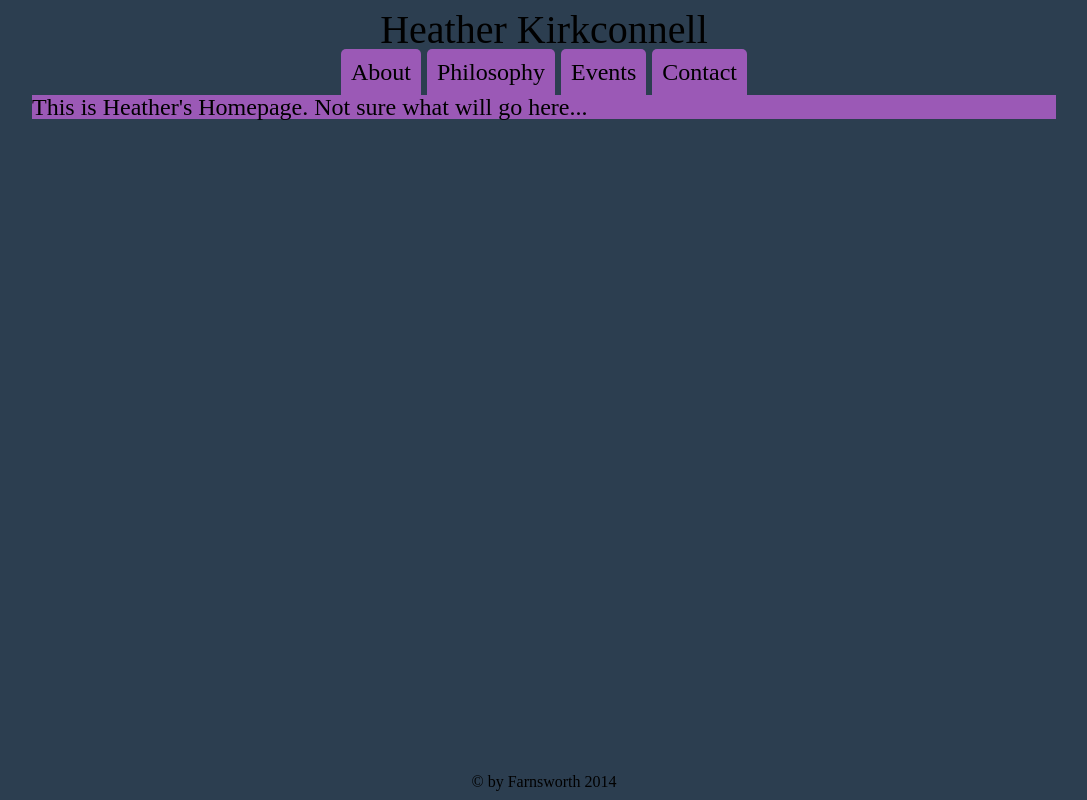
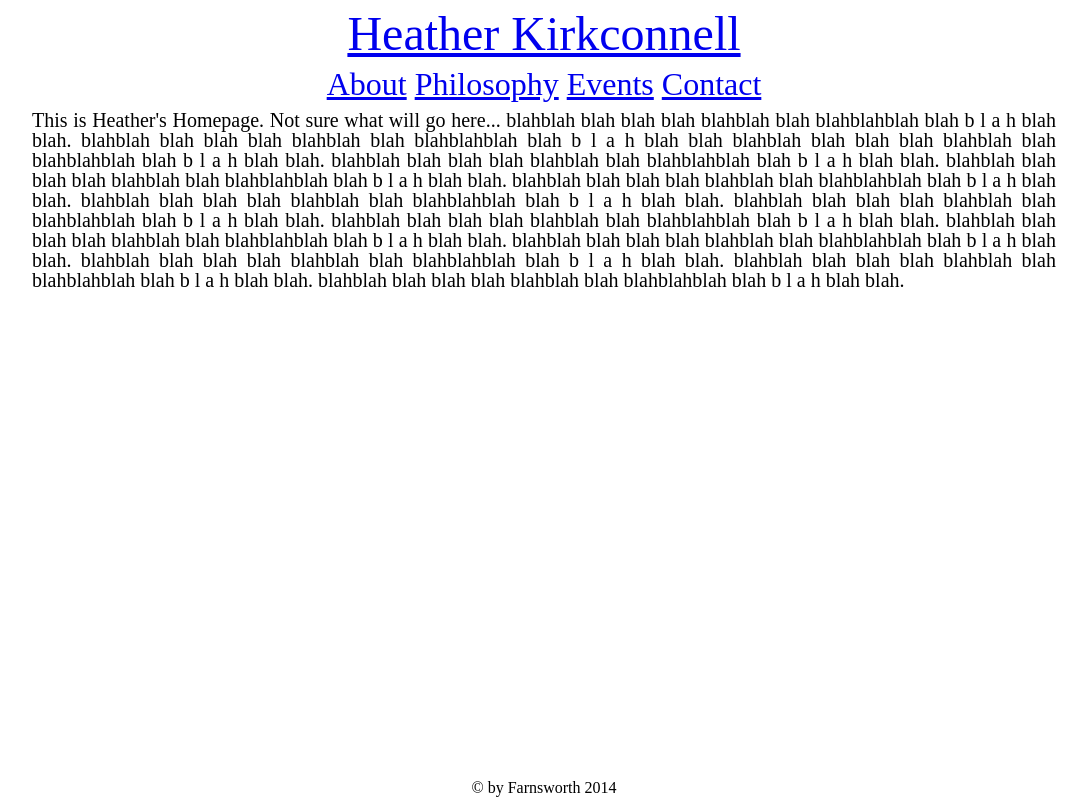
Before and after one commit to baroquebloke/heather-kirkconnell, a Flask app: page / in a window 1280 px wide. Shown: the whole page, without its empty margins (96-1183 px from the left). Run offline with Flask 2, Linux system fonts and the light colour scheme.

Commit message:
attempted refinements.
work in progress

```diff
--- a/static/style.css
+++ b/static/style.css
@@ -50,8 +50,8 @@ table {
 /* ################################################# */
 
 html, body {
-  height: 99%;
-  background-color: #2c3e50;
+  width: 100%;
+  height: 100%;
 }
 .wrap {
   min-height: 100%;
@@ -60,52 +60,43 @@ html, body {
 .wrap:after {
   content: "";
   display: block;
+  height: 20px;
 }
 header {
-  margin: 10px;
+  padding: 10px 0 0 0;
+  margin: 0 auto;
+  font-size: 3em;
   text-align: center;
   clear: both;
 }
-header h1 {
-  font-size: 2.5em;
-}
-header a {
-  text-decoration: none;
-  color: #000;
-}
-menu {
-  font-size: 1.5em;
+#nav {
+  width: 100%;
+  padding: 10px 0 0 0;
   text-align: center;
-  margin-bottom: 11px;
+  font-size: 2em;
   clear: both;
 }
-menu li {
+#nav li {
   display: inline;
 }
-menu a {
-  padding: 10px;
-  text-decoration: none;
-  background-color: #9b59b6;
-  color: #000;
-  -webkit-border-radius: 5px 5px 0 0;
-     -moz-border-radius: 5px 5px 0 0;
-          border-radius: 5px 5px 0 0;
+a:active {
+  -webkit-transition: color 0s 2s;
+     -moz-transition: color 0s 2s;
+          transition: color 0s 2s;
+  color yellow;
 }
-menu a:active {
-  background-color: #666;
+a:active {
+  color: green;
 }
+
 .page-content {
-  margin: 0 auto;;
-  max-width: 80%;
-  font-size: 1.5em;
+  margin: 0 auto;
+  padding: 10px 0 10px 0;
+  width: 80%;
   text-align: justify;
-  background-color: #9b59b6;
-  clear: both;
-}
-footer, .wrap:after {
-  height: 20px;
+  font-size: 1.25em;
 }
 footer {
+  height: 20px;
   text-align: center;
-  clear: both;
 }
--- a/templates/layouts/base.html
+++ b/templates/layouts/base.html
@@ -16,16 +16,16 @@
       </header>
       <menu id="nav">
         <ul>
-          <li class="active">
+          <li>
             <a href="/about">About</a>
           </li>
-          <li class="philosophy">
+          <li>
             <a href="/philosophy">Philosophy</a>
           </li>
-          <li class="events">
+          <li>
             <a href="/events">Events</a>
           </li>
-          <li class="contact">
+          <li>
             <a href="/contact">Contact</a>
           </li>
         </ul>
--- a/templates/pages/index.html
+++ b/templates/pages/index.html
@@ -1,5 +1,21 @@
 {% extends "/layouts/base.html" %}
 
 {% block index %}
-<h1>This is Heather's Homepage.  Not sure what will go here...</h1>
+<h1>
+  This is Heather's Homepage.  Not sure what will go here...
+  blahblah blah blah blah blahblah blah blahblahblah blah b l a h blah blah.
+  blahblah blah blah blah blahblah blah blahblahblah blah b l a h blah blah
+  blahblah blah blah blah blahblah blah blahblahblah blah b l a h blah blah.
+  blahblah blah blah blah blahblah blah blahblahblah blah b l a h blah blah.
+  blahblah blah blah blah blahblah blah blahblahblah blah b l a h blah blah.
+  blahblah blah blah blah blahblah blah blahblahblah blah b l a h blah blah.
+  blahblah blah blah blah blahblah blah blahblahblah blah b l a h blah blah.
+  blahblah blah blah blah blahblah blah blahblahblah blah b l a h blah blah.
+  blahblah blah blah blah blahblah blah blahblahblah blah b l a h blah blah.
+  blahblah blah blah blah blahblah blah blahblahblah blah b l a h blah blah.
+  blahblah blah blah blah blahblah blah blahblahblah blah b l a h blah blah.
+  blahblah blah blah blah blahblah blah blahblahblah blah b l a h blah blah.
+  blahblah blah blah blah blahblah blah blahblahblah blah b l a h blah blah.
+  blahblah blah blah blah blahblah blah blahblahblah blah b l a h blah blah.
+</h1>
 {% endblock %}
```
